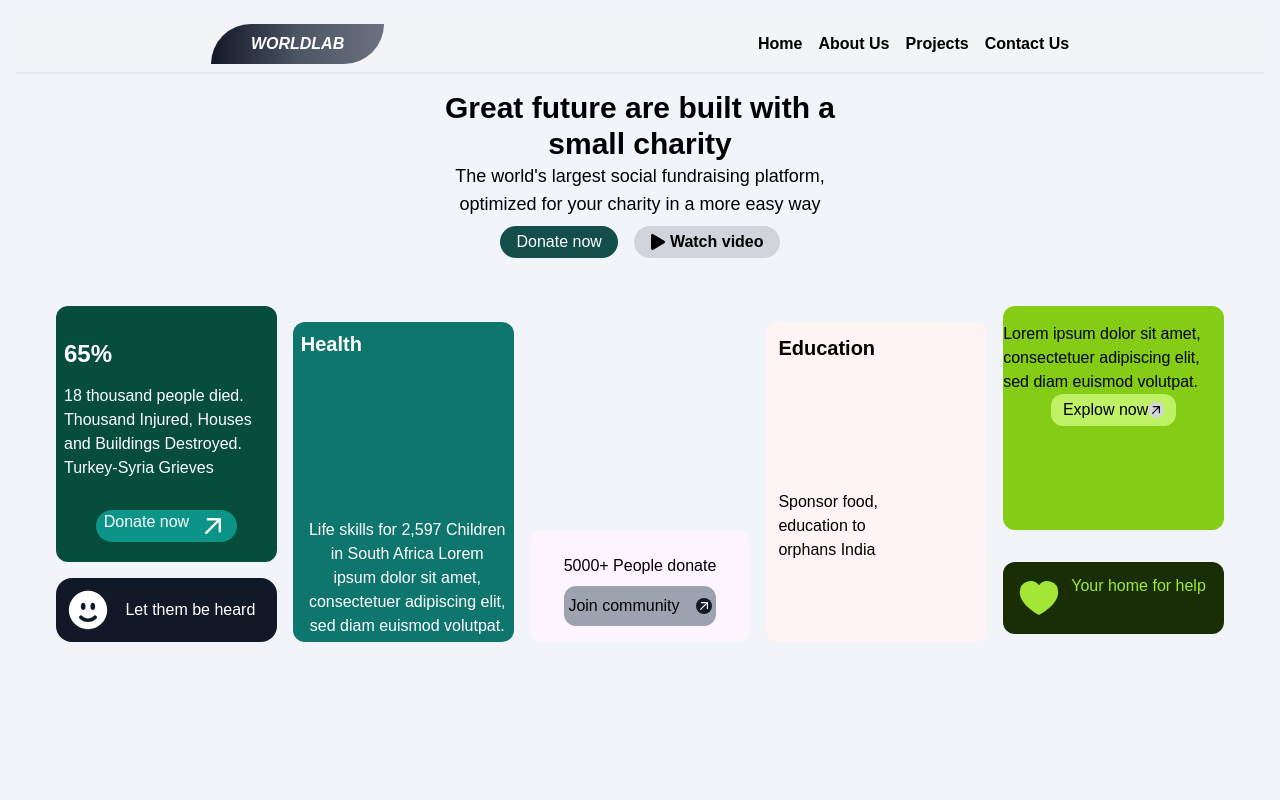
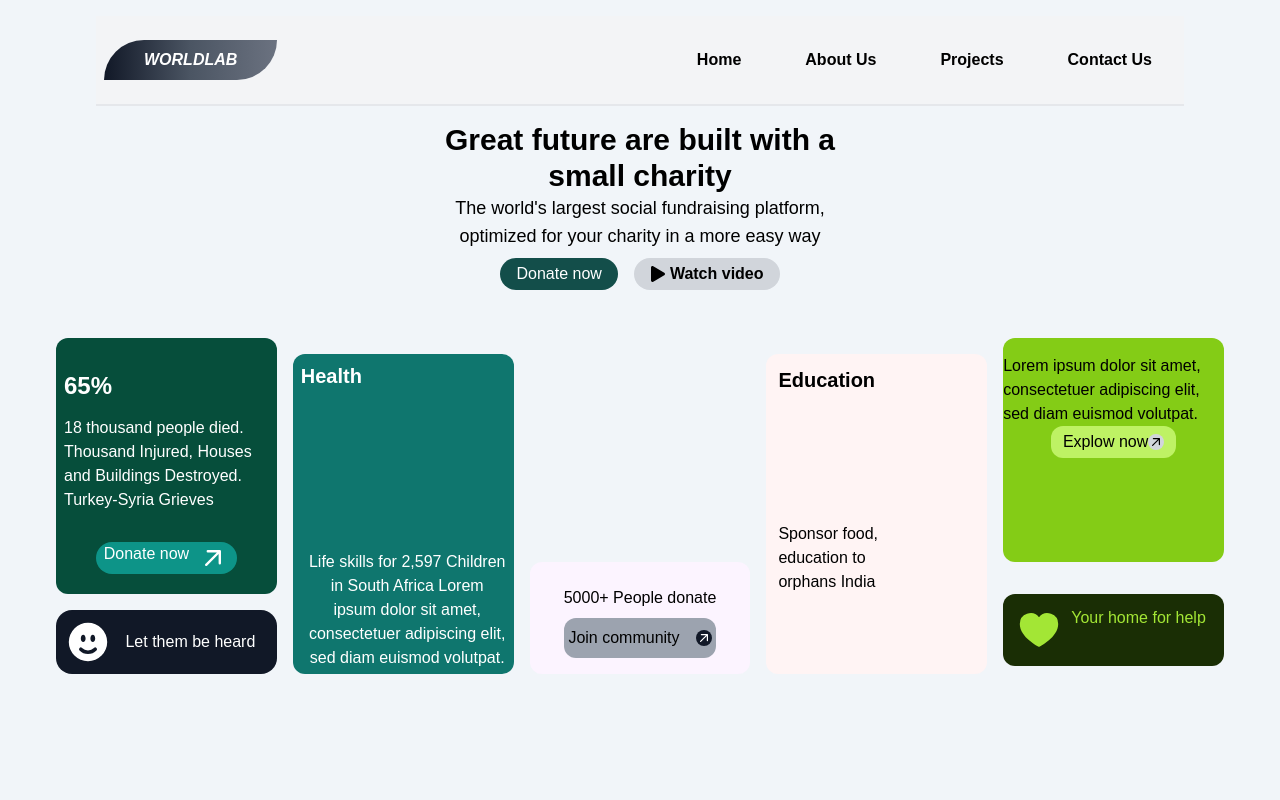
Before and after one commit to DarffourJoshua/ngo-project, a Next.js app: page / in a window 1280 px wide. Shown: the top 800 px of the page. Built offline with nearby package versions, Linux system fonts and the light colour scheme.

Commit message:
implemented SEO

```diff
--- a/app/components/header.jsx
+++ b/app/components/header.jsx
@@ -5,53 +5,60 @@ import Link from "next/link";
 import { RxHamburgerMenu } from "react-icons/rx";
 import { MdClose } from "react-icons/md";
 
+
 function Header() {
   const [showMenu, setShowMenu] = useState(false);
 
   return (
-    <header className="flex flex-row items-center justify-between sm:justify-around p-2 border-b-2 bg-gray-100">
+    <header className="flex flex-row items-center justify-between sm:justify-between sm:mx-20 p-2 border-b-2 bg-gray-100 sticky top-0 z-50">
       <Link
         href="/"
         className="flex items-center h-10 px-10 bg-gradient-to-r from-gray-900 via-gray-600 to-gray-500 rounded-tl-full rounded-br-full font-bold uppercase italic text-white hover:opacity-90"
       >
         WorldLab
       </Link>
-      <nav className="hidden sm:flex justify-between items-center gap-4 font-semibold">
-        <Link href="#hero">
+      <nav className="hidden sm:flex sm:justify-around items-center sm:gap-4 font-semibold ">
+        <Link href="#hero" className=" p-4 hover:bg-[#334155] hover:text-[#e2e8f0] rounded-xl m-2 cursor-pointer duration-300">
           Home
         </Link>
-        <Link href="#about">
+        <Link href="#about" className=" p-4 hover:bg-[#334155] hover:text-[#e2e8f0] rounded-xl m-2 cursor-pointer duration-300">
           About Us
         </Link>
-        <Link href="#project">
+        <Link href="#project" className=" p-4 hover:bg-[#334155] hover:text-[#e2e8f0] rounded-xl m-2 cursor-pointer duration-300">
           Projects
         </Link>
-        <Link href="#contact">
+        <Link href="#contact" className=" p-4 hover:bg-[#334155] hover:text-[#e2e8f0] rounded-xl m-2 cursor-pointer duration-300">
           Contact Us
         </Link>
       </nav>
-      <nav className="sm:hidden flex flex-col items-end gap-1 font-semibold">
+
         <button
           onClick={() => setShowMenu(!showMenu)}
+          className='block sm:hidden'
         >
           {showMenu ? <MdClose /> : <RxHamburgerMenu />}
         </button>
-        {showMenu && (
-          <>
-            <Link href="#hero">
+        <nav className={
+            `${showMenu
+              ? "fixed sm:hidden left-0 top-0 w-[60%] h-auto border-r border-b-gray-900 bg-slate-100 ease-in-out duration-500"
+              : "ease-in-out w-[60%] duration-500 fixed top-0 bottom-0 left-[-100%]"}`
+          }>
+
+
+          <div className="flex flex-col items-center justify-between gap-4 my-8">
+            <Link href="#hero" onClick={() => setShowMenu(!showMenu)}>
               Home
             </Link>
-            <Link href="#about">
+            <Link href="#about" onClick={() => setShowMenu(!showMenu)}>
               About Us
             </Link>
-            <Link href="#project">
+            <Link href="#project" onClick={() => setShowMenu(!showMenu)}>
               Projects
             </Link>
-            <Link href="#contact">
+            <Link href="#contact" onClick={() => setShowMenu(!showMenu)}>
               Contact Us
             </Link>
-          </>
-        )}
+          </div>
       </nav>
     </header>
   );
--- a/app/components/herocards.jsx
+++ b/app/components/herocards.jsx
@@ -1,12 +1,12 @@
 'use client';
 import { ArrowUpRightIcon, FaceSmileIcon, HeartIcon } from "@heroicons/react/20/solid";
 import Button from "./button";
-import { Carousel } from "react-responsive-carousel";
+
 
 
 const HeroCards = () => {
     return (
-        <article className="sm:grid sm:grid-cols-5 sm:gap-4 sm:m-10">
+        <article className="hidden sm:grid sm:grid-cols-5 sm:gap-4 sm:m-10">
             <div className=" text-white">
                <Description className={'bg-emerald-900 rounded-xl pt-8 px-2 pb-1 h-64 flex flex-col justify-between mb-4'}>
                     <h3 className="text-base sm:text-2xl sm:font-bold">65%</h3>
--- a/app/layout.js
+++ b/app/layout.js
@@ -1,5 +1,6 @@
 import localFont from "next/font/local";
 import "./globals.css";
+import Head from "next/head";
 
 const geistSans = localFont({
   src: "./fonts/GeistVF.woff",
@@ -13,14 +14,25 @@ const geistMono = localFont({
 });
 
 export const metadata = {
-  title: "Create Next App",
-  description: "Generated by create next app",
+  title: "WorldLab NGO",
+  description: `WorldLab is a non-governmental organization established in 2021 to provide aid to countries with a high rate of COVID-19 patients. In 2023, after extensive research, our team discovered a growing need for emotional, financial, and mental support worldwide. We are committed to offering help to those in need.
+  `,
 };
+
+
 
 export default function RootLayout({ children }) {
   return (
     <html lang="en">
-      <meta name="viewport" content="width=device-width, initial-scale=1.0"></meta>
+      <Head>
+        <meta name="viewport" content="width=device-width, initial-scale=1.0"></meta>
+        <meta name="description" content="An NGO to provide aid"/>
+        <meta property="og:title" content="WorldLab NGO" />
+        <meta property="og:url" content="https://worldlabngo.vercel.app" />
+        <meta property="og:description" content="WorldLab is a non-governmental organization established in 2021 to provide aid to countries with a high rate of COVID-19 patients. In 2023, after extensive research, our team discovered a growing need for emotional, financial, and mental support worldwide. We are committed to offering help to those in need." />
+        <meta property="og:image" content="https://www.clker.com/cliparts/9/5/7/0/1297286085795787133world-globe.jpg" />
+        <meta name="twitter:card" content="A non governmental organisation to offer help to those in need" />
+      </Head>
       <body
         className={`${geistSans.variable} ${geistMono.variable} antialiased`}
       >
--- a/app/page.js
+++ b/app/page.js
@@ -11,7 +11,7 @@ import Hero from "./components/hero";
 
 export default function Home() {
   return (
-    <main className="bg-slate-100 text-black p-4 border-box">
+    <main className="bg-slate-100 text-black p-4 border-box relative">
       <Header />
       <Hero />
       <ProjectOne />
--- a/next.config.mjs
+++ b/next.config.mjs
@@ -47,11 +47,14 @@ const nextConfig = {
                 port: '',
                 pathname: '/512/**',
             },
+            {
+                protocol: 'https',
+                hostname: 'www.clker.com',
+                port: '',
+                pathname: '/cliparts/**',
+            },
           ],
     }
 };
 
-//https://cdn-icons-png.flaticon.com/512/906/906334.png
-
-// https://peopleofcolorintech.com/wp-content/uploads/2022/07/Lekan_Olawoye-Jun2020-1-1080x635.jpg
 export default nextConfig;
```
